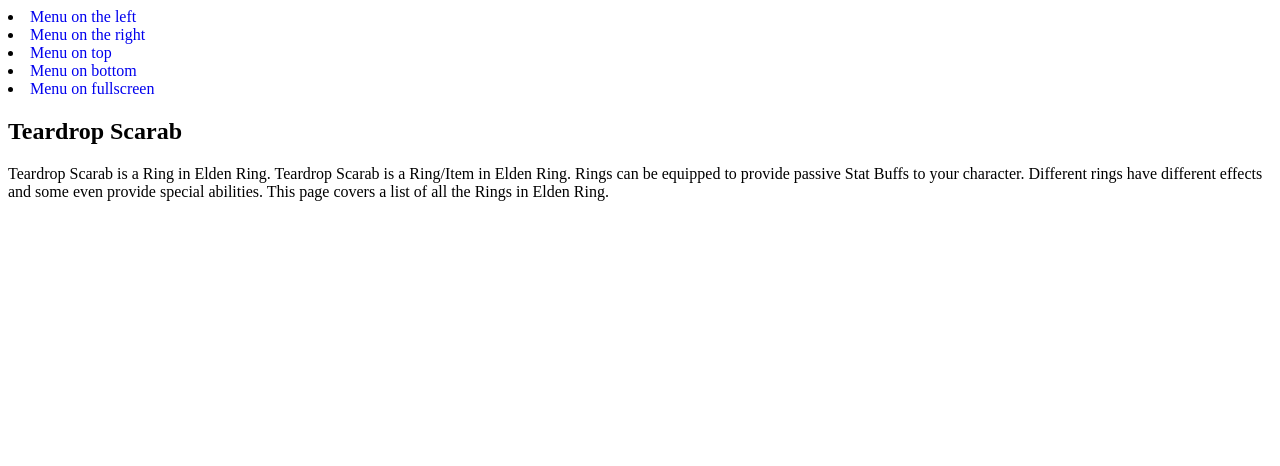
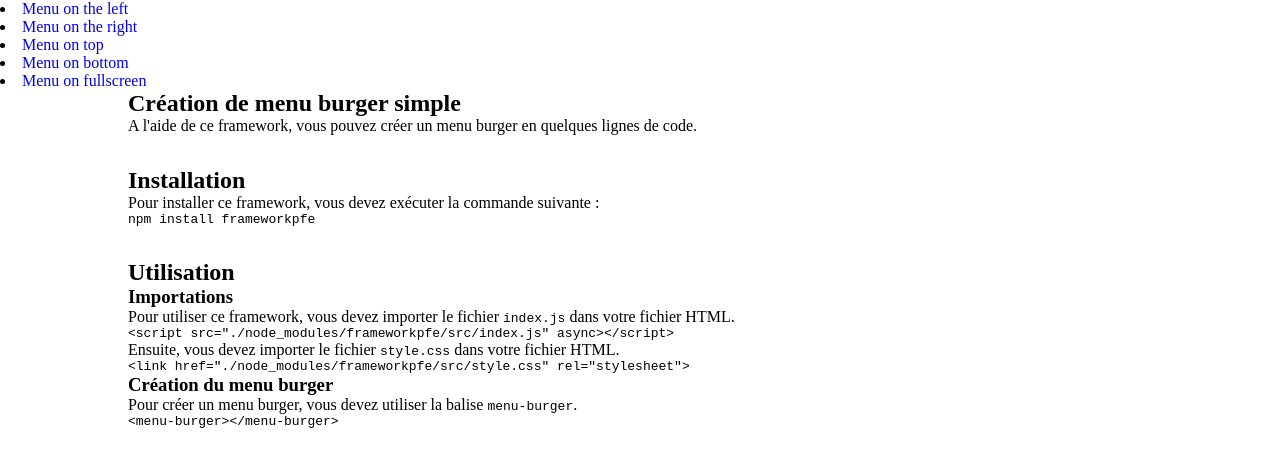
Before and after one commit to AlexandreDelafosse/presentationdocPFE, a website: page index.html in a window 1280 px wide. Drawn offline with Linux system fonts and the light colour scheme; files whose address does not match are found by name.

Commit message:
add pages

```diff
--- a/index.html
+++ b/index.html
@@ -30,10 +30,39 @@
 
 <main>
     <section>
-        <h1>Teardrop Scarab</h1>
-        <p>Teardrop Scarab is a Ring in Elden Ring. Teardrop Scarab is a Ring/Item in Elden Ring. Rings can be equipped
-            to provide passive Stat Buffs to your character. Different rings have different effects and some even
-            provide special abilities. This page covers a list of all the Rings in Elden Ring.</p>
+        <h1>Création de menu burger simple</h1>
+        <p>
+            A l'aide de ce framework, vous pouvez créer un menu burger en quelques lignes de code.
+        </p>
+    </section>
+    <section>
+        <h2>Installation</h2>
+        <p>
+            Pour installer ce framework, vous devez exécuter la commande suivante :
+        </p>
+        <pre><code>npm install frameworkpfe</code></pre>
+    </section>
+    <section>
+        <h2>Utilisation</h2>
+        <article>
+            <h3>Importations</h3>
+            <p>
+                Pour utiliser ce framework, vous devez importer le fichier <code>index.js</code> dans votre fichier HTML.
+            </p>
+            <pre><code>&lt;script src="./node_modules/frameworkpfe/src/index.js" async&gt;&lt;/script&gt;</code></pre>
+            <p>
+                Ensuite, vous devez importer le fichier <code>style.css</code> dans votre fichier HTML.
+            </p>
+            <pre><code>&lt;link href="./node_modules/frameworkpfe/src/style.css" rel="stylesheet"&gt;</code></pre>
+        </article>
+        <article>
+            <h3>Création du menu burger</h3>
+            <p>
+                Pour créer un menu burger, vous devez utiliser la balise <code>menu-burger</code>.
+            </p>
+            <pre><code>&lt;menu-burger&gt;&lt;/menu-burger&gt;</code></pre>
+
+        </article>
     </section>
 </main>
 
--- a/style.css
+++ b/style.css
@@ -1,3 +1,21 @@
 a{
     text-decoration: none;
 }
+
+*{
+    position: relative;
+    margin: 0;
+    padding: 0;
+}
+
+main{
+    display: flex;
+    flex-direction: column;
+    align-items: center;
+    justify-content: center;
+    gap: 2rem;
+}
+
+main section {
+    width: 80%;
+}
```
